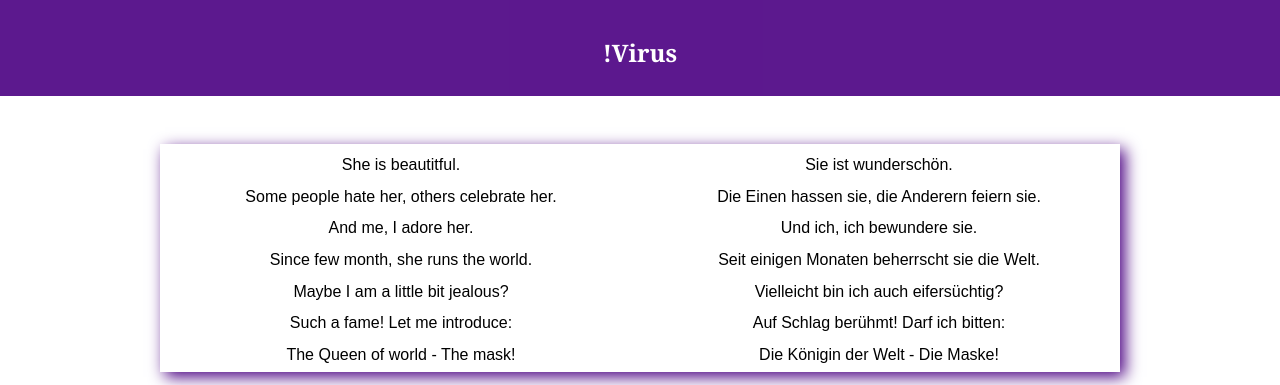
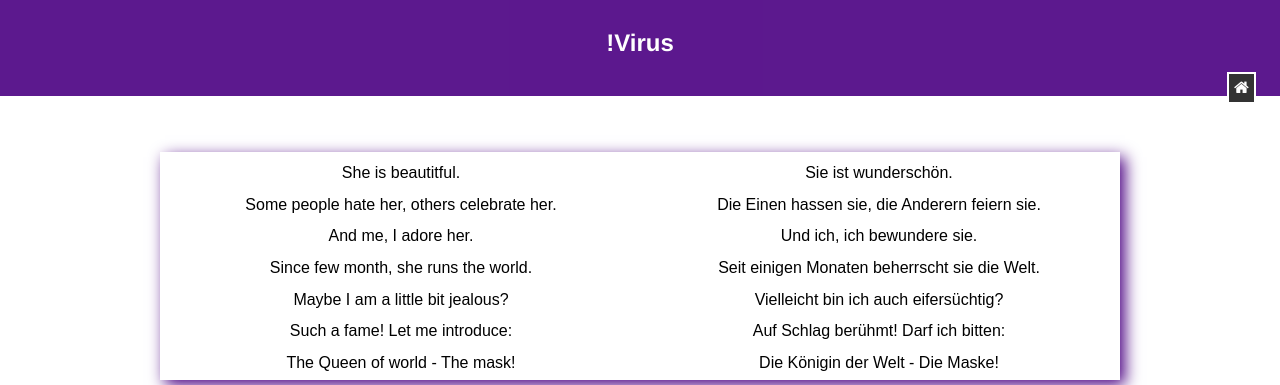
Before and after one commit to einfarbigBunt/mask, a plain HTML site: page index.html in a window 1280 px wide. Shown: the top 385 px of the page. Drawn offline with Linux system fonts and the light colour scheme.

Commit message:
Verlinkung zu efg-bnt

```diff
--- a/index.html
+++ b/index.html
@@ -6,27 +6,38 @@
 <meta name="google-site-verification" content="o5qGkS_qMwtwxAVocBU_9CZSscLctIqL7GN5tXGB5Ds" />
 <meta http-equiv="content-type" content="text/html; charset=utf-8">
   <link rel="stylesheet" type="text/css" href="style.css">
+       <!-- Add icon library -->
+<link rel="stylesheet" href="https://cdnjs.cloudflare.com/ajax/libs/font-awesome/4.7.0/css/font-awesome.min.css">
 </head>
+
+
+
+
+
+    <header>
+
+      <div class="title">
+
+       !Virus
+      </div>
+
+
+
+
+</header>
 
 <body>
 
 
+<div class="posts">
+  <div id ="home" class="banner">
+  <div class="home">
+    <a href="../einfarbigBunt/index.html"><i class="fa fa-home"></i></a>
 
-    <div class="main">
-      <nav class="container">
+</div>
+</div>
+  <div class="container">
 
-
-        <h1> !Virus </h1>
-
-      </nav>
-    </div>
-
-
-
-<div class="posts">
-
-
-  <div class="container">
     <table class="text">
       <tr>
         <td>She is beautitful.</td>
--- a/style.css
+++ b/style.css
@@ -8,22 +8,50 @@ body {
 
 
 
-.main {
-
+header {
+    display: flex;
+    justify-content:  center;
    background-color:indigo;
    opacity: 0.9;
    height: 6rem;
    color: white;
+   z-index: -2;
 }
 
-nav {
- display: flex;
- align-items: center;
- justify-content: center;
+
+
+.title{
+
+
+        font-weight: bolder;
+        font-size: 1.5rem;
+        padding-top: 1.8rem;
 
 
 
 }
+#home {
+
+    justify-content: flex-end;
+
+}
+.home{
+    margin: -1.5rem 1.5rem 0 0;
+
+    padding: 5px;
+     width: 15px;
+border: 2px solid white;
+background-color: #333333;
+z-index: 2
+
+    }
+
+ .home a {
+    color: #fff;
+
+ }
+
+
 
 .container .vielText{
     padding: 0.9rem;
@@ -42,6 +70,7 @@ nav {
 max-width: 960px;
 margin: 0 auto;
 padding-top: 1.0rem;
+
 
 
 
```
